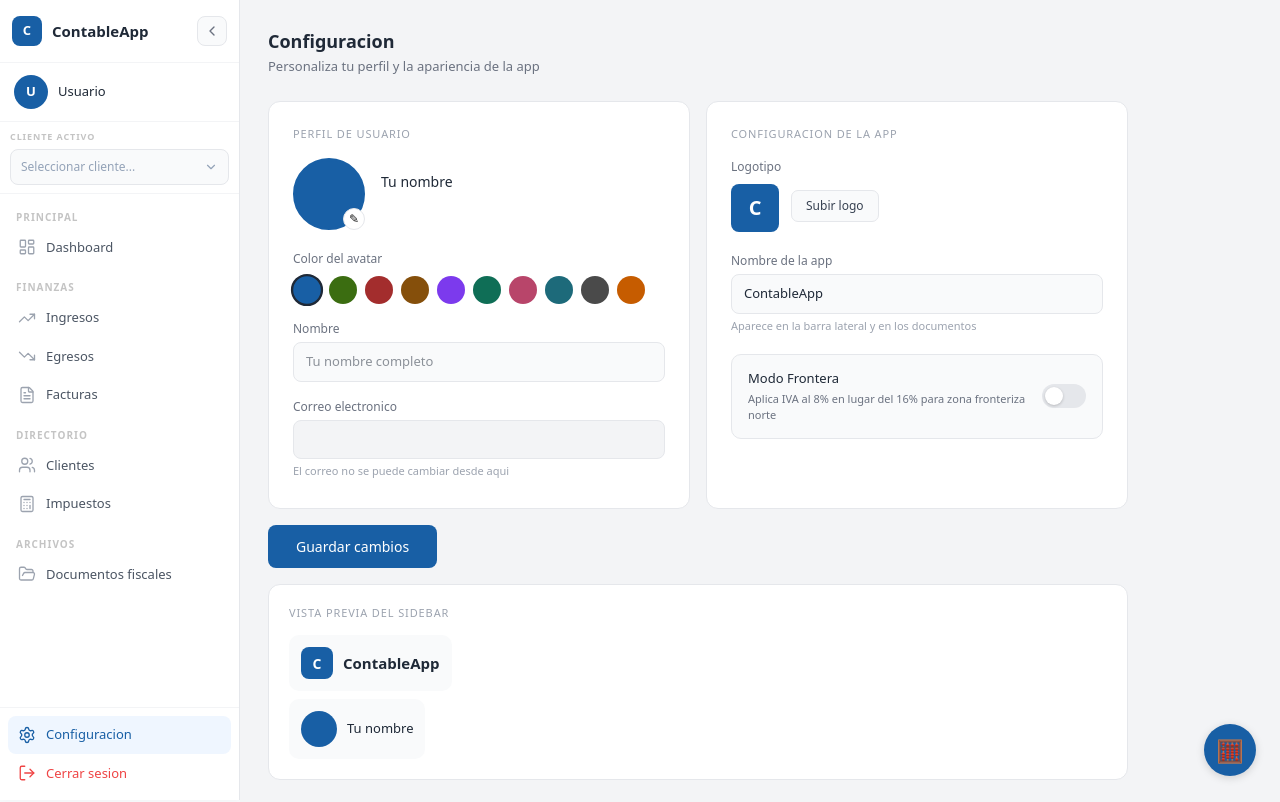
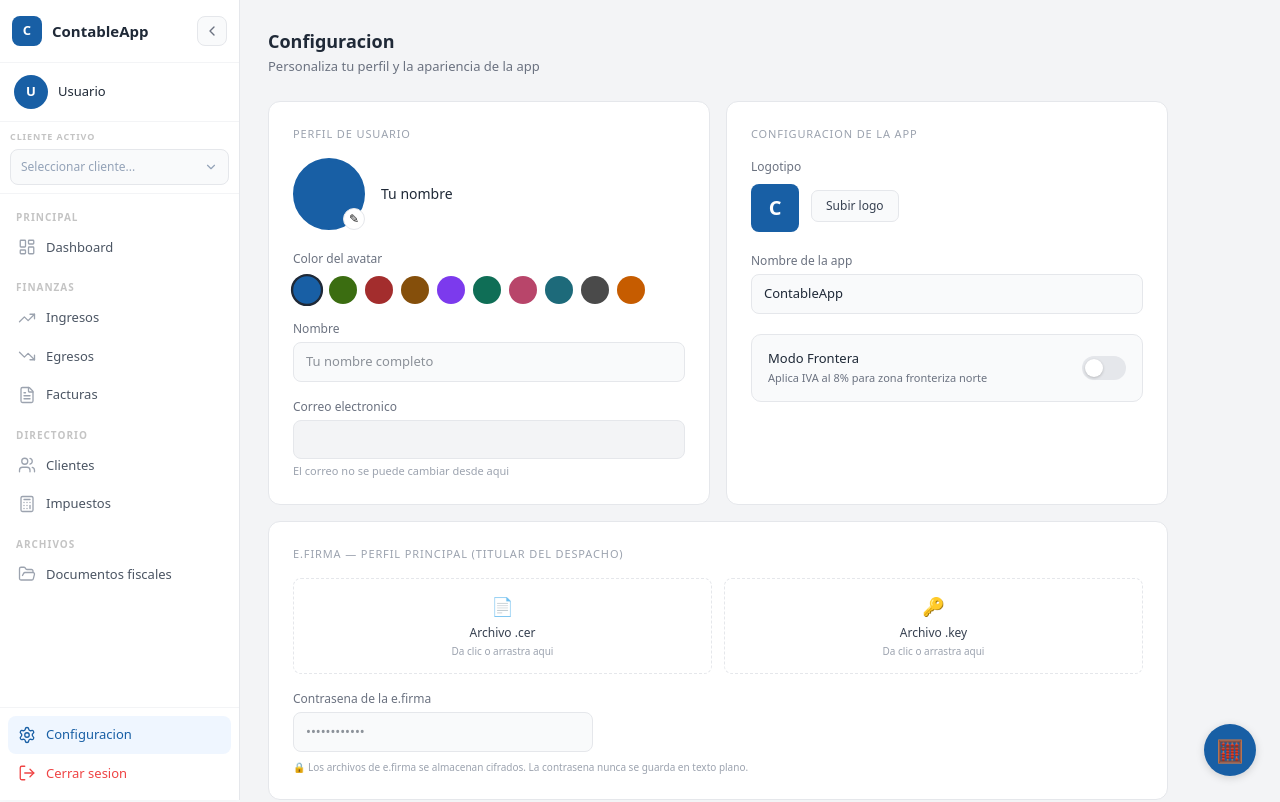
Before and after one commit to lermap52-blip/contable-app, a Next.js app: page /configuracion in a window 1280 px wide. Shown: the top 802 px of the page. Built offline with nearby package versions, Linux system fonts and the light colour scheme.

Commit message:
efirma perfil principal en configuracion

```diff
--- a/app/configuracion/page.js
+++ b/app/configuracion/page.js
@@ -18,8 +18,20 @@ export default function Configuracion() {
   const [modoFrontera, setModoFrontera] = useState(false)
   const [guardando, setGuardando] = useState(false)
   const [exito, setExito] = useState(false)
+
+  // e.firma perfil principal
+  const [cerUploaded, setCerUploaded] = useState(false)
+  const [keyUploaded, setKeyUploaded] = useState(false)
+  const [cerDrag, setCerDrag] = useState(false)
+  const [keyDrag, setKeyDrag] = useState(false)
+  const [vencimientoEfirma, setVencimientoEfirma] = useState('')
+  const [rfcExtraido, setRfcExtraido] = useState('')
+  const [password, setPassword] = useState('')
+
   const avatarRef = useRef()
   const logoRef = useRef()
+  const cerRef = useRef()
+  const keyRef = useRef()
 
   useEffect(() => {
     supabase.auth.getUser().then(({ data }) => {
@@ -38,26 +50,86 @@ export default function Configuracion() {
       if (c.appNombre) setAppNombre(c.appNombre)
       if (c.modoFrontera !== undefined) setModoFrontera(c.modoFrontera)
       if (c.nombre) setNombre(c.nombre)
+      if (c.vencimientoEfirma) setVencimientoEfirma(c.vencimientoEfirma)
+      if (c.rfcExtraido) setRfcExtraido(c.rfcExtraido)
+      if (c.cerUploaded) setCerUploaded(c.cerUploaded)
+      if (c.keyUploaded) setKeyUploaded(c.keyUploaded)
     }
   }, [])
+
+  const leerCer = (file) => {
+    const reader = new FileReader()
+    reader.onload = e => {
+      try {
+        const bytes = new Uint8Array(e.target.result)
+        let rfc = ''
+        for (let i = 0; i < bytes.length - 13; i++) {
+          let chunk = ''
+          for (let j = 0; j < 13; j++) chunk += String.fromCharCode(bytes[i + j])
+          if (/^[A-Z&]{4}\d{6}[A-Z0-9]{3}$/.test(chunk)) { rfc = chunk; break }
+        }
+        if (!rfc) {
+          for (let i = 0; i < bytes.length - 12; i++) {
+            let chunk = ''
+            for (let j = 0; j < 12; j++) chunk += String.fromCharCode(bytes[i + j])
+            if (/^[A-Z]{3}\d{6}[A-Z0-9]{3}$/.test(chunk)) { rfc = chunk; break }
+          }
+        }
+        const fechas = []
+        for (let i = 0; i < bytes.length - 13; i++) {
+          if (bytes[i] === 0x18 && bytes[i+1] === 0x0F) {
+            let fecha = ''
+            for (let j = 0; j < 15; j++) fecha += String.fromCharCode(bytes[i+2+j])
+            if (/^20\d{12}Z$/.test(fecha)) fechas.push(fecha)
+          }
+          if (bytes[i] === 0x17 && bytes[i+1] === 0x0D) {
+            let fecha = ''
+            for (let j = 0; j < 13; j++) fecha += String.fromCharCode(bytes[i+2+j])
+            if (/^\d{12}Z$/.test(fecha)) {
+              const yy = parseInt(fecha.slice(0,2))
+              const fullYear = yy >= 50 ? `19${fecha.slice(0,2)}` : `20${fecha.slice(0,2)}`
+              fechas.push(fullYear + fecha.slice(2))
+            }
+          }
+        }
+        let vence = ''
+        if (fechas.length >= 2) {
+          const raw = fechas[1]
+          vence = `${raw.slice(0,4)}-${raw.slice(4,6)}-${raw.slice(6,8)}`
+        }
+        if (rfc) setRfcExtraido(rfc)
+        if (vence) setVencimientoEfirma(vence)
+        setCerUploaded(true)
+      } catch { setCerUploaded(true) }
+    }
+    reader.readAsArrayBuffer(file)
+  }
+
+  const handleCer = (files) => {
+    const file = Array.from(files).find(f => f.name.endsWith('.cer'))
+    if (file) leerCer(file)
+  }
+
+  const handleKey = (files) => {
+    const file = Array.from(files).find(f => f.name.endsWith('.key'))
+    if (file) setKeyUploaded(true)
+  }
 
   const handleAvatarImg = (files) => {
     const file = files[0]
     if (!file) return
-    const url = URL.createObjectURL(file)
-    setAvatarImg(url)
+    setAvatarImg(URL.createObjectURL(file))
   }
 
   const handleLogoImg = (files) => {
     const file = files[0]
     if (!file) return
-    const url = URL.createObjectURL(file)
-    setLogoImg(url)
+    setLogoImg(URL.createObjectURL(file))
   }
 
   const guardar = async () => {
     setGuardando(true)
-    const config = { nombre, avatarColor, appNombre, modoFrontera }
+    const config = { nombre, avatarColor, appNombre, modoFrontera, vencimientoEfirma, rfcExtraido, cerUploaded, keyUploaded }
     localStorage.setItem('config_app', JSON.stringify(config))
     await supabase.auth.updateUser({ data: { nombre, avatarColor, appNombre, modoFrontera } })
     window.dispatchEvent(new CustomEvent('config_actualizada', { detail: config }))
@@ -68,18 +140,20 @@ export default function Configuracion() {
 
   const inicial = nombre ? nombre.charAt(0).toUpperCase() : email.charAt(0).toUpperCase()
 
+  const diasVencimiento = vencimientoEfirma ? Math.ceil((new Date(vencimientoEfirma) - new Date()) / (1000*60*60*24)) : null
+  const alertaEfirma = diasVencimiento !== null && diasVencimiento <= 30
+
   return (
     <div style={{padding:28,fontFamily:'system-ui,sans-serif',background:'#f3f4f6',minHeight:'100vh'}}>
       <div style={{fontSize:18,fontWeight:600,color:'#1f2937',marginBottom:2}}>Configuracion</div>
       <div style={{fontSize:13,color:'#6b7280',marginBottom:24}}>Personaliza tu perfil y la apariencia de la app</div>
 
-      <div style={{display:'grid',gridTemplateColumns:'1fr 1fr',gap:16,maxWidth:860}}>
+      <div style={{display:'grid',gridTemplateColumns:'1fr 1fr',gap:16,maxWidth:900}}>
 
         {/* Perfil */}
         <div style={{background:'white',borderRadius:12,border:'0.5px solid #e5e7eb',padding:24}}>
           <div style={{fontSize:11,fontWeight:500,color:'#9ca3af',textTransform:'uppercase',letterSpacing:'0.08em',marginBottom:16}}>Perfil de usuario</div>
 
-          {/* Avatar */}
           <div style={{display:'flex',alignItems:'center',gap:16,marginBottom:20}}>
             <div style={{position:'relative'}}>
               {avatarImg ? (
@@ -98,13 +172,10 @@ export default function Configuracion() {
             <div>
               <div style={{fontSize:14,fontWeight:500,color:'#1f2937',marginBottom:2}}>{nombre || 'Tu nombre'}</div>
               <div style={{fontSize:12,color:'#9ca3af'}}>{email}</div>
-              <button onClick={() => { setAvatarImg(null) }} style={{fontSize:11,color:'#A32D2D',background:'none',border:'none',cursor:'pointer',padding:0,marginTop:4}}>
-                {avatarImg ? 'Quitar foto' : ''}
-              </button>
+              {avatarImg && <button onClick={() => setAvatarImg(null)} style={{fontSize:11,color:'#A32D2D',background:'none',border:'none',cursor:'pointer',padding:0,marginTop:4}}>Quitar foto</button>}
             </div>
           </div>
 
-          {/* Color avatar */}
           <div style={{marginBottom:16}}>
             <label style={{display:'block',fontSize:12,color:'#6b7280',marginBottom:8}}>Color del avatar</label>
             <div style={{display:'flex',gap:8,flexWrap:'wrap'}}>
@@ -116,15 +187,13 @@ export default function Configuracion() {
             </div>
           </div>
 
-          {/* Nombre */}
           <div style={{marginBottom:16}}>
             <label style={{display:'block',fontSize:12,color:'#6b7280',marginBottom:4}}>Nombre</label>
             <input value={nombre} onChange={e => setNombre(e.target.value)} placeholder="Tu nombre completo"
               style={{width:'100%',padding:'9px 12px',border:'0.5px solid #e5e7eb',borderRadius:8,fontSize:13,color:'#1f2937',outline:'none',background:'#f9fafb',boxSizing:'border-box'}} />
           </div>
 
-          {/* Email */}
-          <div style={{marginBottom:4}}>
+          <div>
             <label style={{display:'block',fontSize:12,color:'#6b7280',marginBottom:4}}>Correo electronico</label>
             <input value={email} readOnly
               style={{width:'100%',padding:'9px 12px',border:'0.5px solid #e5e7eb',borderRadius:8,fontSize:13,color:'#9ca3af',outline:'none',background:'#f3f4f6',boxSizing:'border-box'}} />
@@ -136,7 +205,6 @@ export default function Configuracion() {
         <div style={{background:'white',borderRadius:12,border:'0.5px solid #e5e7eb',padding:24}}>
           <div style={{fontSize:11,fontWeight:500,color:'#9ca3af',textTransform:'uppercase',letterSpacing:'0.08em',marginBottom:16}}>Configuracion de la app</div>
 
-          {/* Logo */}
           <div style={{marginBottom:20}}>
             <label style={{display:'block',fontSize:12,color:'#6b7280',marginBottom:8}}>Logotipo</label>
             <div style={{display:'flex',alignItems:'center',gap:12}}>
@@ -158,20 +226,17 @@ export default function Configuracion() {
             </div>
           </div>
 
-          {/* Nombre app */}
           <div style={{marginBottom:20}}>
             <label style={{display:'block',fontSize:12,color:'#6b7280',marginBottom:4}}>Nombre de la app</label>
             <input value={appNombre} onChange={e => setAppNombre(e.target.value)} placeholder="Nombre de tu plataforma"
               style={{width:'100%',padding:'9px 12px',border:'0.5px solid #e5e7eb',borderRadius:8,fontSize:13,color:'#1f2937',outline:'none',background:'#f9fafb',boxSizing:'border-box'}} />
-            <div style={{fontSize:11,color:'#9ca3af',marginTop:4}}>Aparece en la barra lateral y en los documentos</div>
           </div>
 
-          {/* Modo frontera */}
           <div style={{background:'#f9fafb',borderRadius:10,padding:'14px 16px',border:'0.5px solid #e5e7eb'}}>
             <div style={{display:'flex',alignItems:'center',justifyContent:'space-between'}}>
               <div>
                 <div style={{fontSize:13,fontWeight:500,color:'#1f2937',marginBottom:2}}>Modo Frontera</div>
-                <div style={{fontSize:11,color:'#6b7280'}}>Aplica IVA al 8% en lugar del 16% para zona fronteriza norte</div>
+                <div style={{fontSize:11,color:'#6b7280'}}>Aplica IVA al 8% para zona fronteriza norte</div>
               </div>
               <button onClick={() => setModoFrontera(!modoFrontera)}
                 style={{width:44,height:24,borderRadius:12,background:modoFrontera?'#185FA5':'#e5e7eb',border:'none',cursor:'pointer',position:'relative',transition:'background 0.2s',flexShrink:0}}>
@@ -180,36 +245,103 @@ export default function Configuracion() {
             </div>
             {modoFrontera && (
               <div style={{marginTop:10,fontSize:11,color:'#185FA5',background:'#E6F1FB',borderRadius:7,padding:'6px 10px'}}>
-                Modo Frontera activo · IVA 8% aplicado automaticamente en calculos y facturas
+                Modo Frontera activo · IVA 8% aplicado automaticamente
               </div>
             )}
           </div>
         </div>
       </div>
 
+      {/* e.firma perfil principal */}
+      <div style={{background:'white',borderRadius:12,border:'0.5px solid #e5e7eb',padding:24,maxWidth:900,marginTop:16}}>
+        <div style={{fontSize:11,fontWeight:500,color:'#9ca3af',textTransform:'uppercase',letterSpacing:'0.08em',marginBottom:16}}>
+          e.firma — Perfil principal (Titular del despacho)
+        </div>
+
+        {alertaEfirma && (
+          <div style={{background:'#fffbeb',border:'0.5px solid #fde68a',borderRadius:8,padding:'10px 14px',marginBottom:16,display:'flex',alignItems:'center',gap:8}}>
+            <span style={{fontSize:16}}>⚠️</span>
+            <div>
+              <div style={{fontSize:13,fontWeight:500,color:'#92400e'}}>
+                {diasVencimiento <= 0 ? 'e.firma vencida' : `e.firma vence en ${diasVencimiento} dias`}
+              </div>
+              <div style={{fontSize:11,color:'#b45309'}}>Renueva tu e.firma en el SAT antes de que expire</div>
+            </div>
+          </div>
+        )}
+
+        {cerUploaded && (
+          <div style={{background:'#EAF3DE',border:'0.5px solid #3B6D11',borderRadius:8,padding:'10px 14px',marginBottom:16,display:'grid',gridTemplateColumns:'1fr 1fr 1fr',gap:12}}>
+            <div>
+              <div style={{fontSize:10,color:'#3B6D11',fontWeight:500,marginBottom:2}}>RFC extraido</div>
+              <div style={{fontSize:13,fontWeight:600,color:'#1f2937',fontFamily:'monospace'}}>{rfcExtraido || '—'}</div>
+            </div>
+            <div>
+              <div style={{fontSize:10,color:'#3B6D11',fontWeight:500,marginBottom:2}}>Vencimiento</div>
+              <div style={{fontSize:13,fontWeight:600,color:alertaEfirma?'#d97706':'#1f2937'}}>{vencimientoEfirma || '—'}</div>
+            </div>
+            <div>
+              <div style={{fontSize:10,color:'#3B6D11',fontWeight:500,marginBottom:2}}>Archivos</div>
+              <div style={{fontSize:13,fontWeight:600,color:'#1f2937'}}>{cerUploaded?'✅':''} .cer {keyUploaded?'✅':''} .key</div>
+            </div>
+          </div>
+        )}
+
+        <div style={{display:'grid',gridTemplateColumns:'1fr 1fr',gap:12,marginBottom:16}}>
+          <input ref={cerRef} type="file" accept=".cer" style={{display:'none'}} onChange={e => handleCer(e.target.files)} />
+          <div
+            onClick={() => cerRef.current.click()}
+            onDragOver={e => { e.preventDefault(); setCerDrag(true) }}
+            onDragLeave={() => setCerDrag(false)}
+            onDrop={e => { e.preventDefault(); setCerDrag(false); handleCer(e.dataTransfer.files) }}
+            style={{border:`1.5px ${cerUploaded?'solid':'dashed'} ${cerDrag?'#185FA5':cerUploaded?'#3B6D11':'#e5e7eb'}`,borderRadius:8,padding:14,textAlign:'center',cursor:'pointer',background:cerUploaded?'#EAF3DE':cerDrag?'#E6F1FB':'white',transition:'all 0.15s'}}>
+            <div style={{fontSize:18,marginBottom:4}}>{cerUploaded?'✅':'📄'}</div>
+            <div style={{fontSize:12,fontWeight:500,color:cerUploaded?'#3B6D11':'#374151'}}>{cerUploaded?'Certificado .cer cargado':'Archivo .cer'}</div>
+            <div style={{fontSize:10,color:'#9ca3af',marginTop:2}}>{cerUploaded?'Da clic para reemplazar':'Da clic o arrastra aqui'}</div>
+          </div>
+
+          <input ref={keyRef} type="file" accept=".key" style={{display:'none'}} onChange={e => handleKey(e.target.files)} />
+          <div
+            onClick={() => keyRef.current.click()}
+            onDragOver={e => { e.preventDefault(); setKeyDrag(true) }}
+            onDragLeave={() => setKeyDrag(false)}
+            onDrop={e => { e.preventDefault(); setKeyDrag(false); handleKey(e.dataTransfer.files) }}
+            style={{border:`1.5px ${keyUploaded?'solid':'dashed'} ${keyDrag?'#185FA5':keyUploaded?'#3B6D11':'#e5e7eb'}`,borderRadius:8,padding:14,textAlign:'center',cursor:'pointer',background:keyUploaded?'#EAF3DE':keyDrag?'#E6F1FB':'white',transition:'all 0.15s'}}>
+            <div style={{fontSize:18,marginBottom:4}}>{keyUploaded?'✅':'🔑'}</div>
+            <div style={{fontSize:12,fontWeight:500,color:keyUploaded?'#3B6D11':'#374151'}}>{keyUploaded?'Clave .key cargada':'Archivo .key'}</div>
+            <div style={{fontSize:10,color:'#9ca3af',marginTop:2}}>{keyUploaded?'Da clic para reemplazar':'Da clic o arrastra aqui'}</div>
+          </div>
+        </div>
+
+        <div style={{marginBottom:4}}>
+          <label style={{display:'block',fontSize:12,color:'#6b7280',marginBottom:4}}>Contrasena de la e.firma</label>
+          <input type="password" value={password} onChange={e => setPassword(e.target.value)} placeholder="••••••••••••"
+            style={{width:'100%',padding:'9px 12px',border:'0.5px solid #e5e7eb',borderRadius:8,fontSize:13,color:'#1f2937',outline:'none',background:'#f9fafb',boxSizing:'border-box',maxWidth:300}} />
+        </div>
+        <div style={{fontSize:10,color:'#9ca3af',marginTop:8,display:'flex',alignItems:'center',gap:4}}>
+          🔒 Los archivos de e.firma se almacenan cifrados. La contrasena nunca se guarda en texto plano.
+        </div>
+      </div>
+
       {/* Boton guardar */}
-      <div style={{maxWidth:860,marginTop:16,display:'flex',alignItems:'center',gap:12}}>
+      <div style={{maxWidth:900,marginTop:16,display:'flex',alignItems:'center',gap:12}}>
         <button onClick={guardar} disabled={guardando}
           style={{padding:'11px 28px',background:'#185FA5',color:'white',border:'none',borderRadius:8,fontSize:14,fontWeight:500,cursor:'pointer'}}>
           {guardando ? 'Guardando...' : 'Guardar cambios'}
         </button>
-        {exito && (
-          <span style={{fontSize:13,color:'#3B6D11',display:'flex',alignItems:'center',gap:6}}>
-            ✅ Cambios guardados correctamente
-          </span>
-        )}
+        {exito && <span style={{fontSize:13,color:'#3B6D11'}}>✅ Cambios guardados correctamente</span>}
       </div>
 
       {/* Preview */}
-      <div style={{maxWidth:860,marginTop:16,background:'white',borderRadius:12,border:'0.5px solid #e5e7eb',padding:20}}>
+      <div style={{maxWidth:900,marginTop:16,background:'white',borderRadius:12,border:'0.5px solid #e5e7eb',padding:20}}>
         <div style={{fontSize:11,fontWeight:500,color:'#9ca3af',textTransform:'uppercase',letterSpacing:'0.08em',marginBottom:14}}>Vista previa del sidebar</div>
-        <div style={{display:'flex',alignItems:'center',gap:10,padding:'12px',background:'#f9fafb',borderRadius:10,width:'fit-content'}}>
-          <div style={{width:32,height:32,minWidth:32,borderRadius:8,background:avatarColor,display:'flex',alignItems:'center',justifyContent:'center',fontSize:14,color:'white',fontWeight:700,overflow:'hidden'}}>
-            {logoImg ? <img src={logoImg} style={{width:32,height:32,objectFit:'contain'}} /> : appNombre.charAt(0)}
+        <div style={{display:'flex',alignItems:'center',gap:10,padding:'12px',background:'#f9fafb',borderRadius:10,width:'fit-content',marginBottom:8}}>
+          <div style={{width:32,height:32,minWidth:32,borderRadius:8,background:avatarColor,display:'flex',alignItems:'center',justifyContent:'center',fontSize:14,color:'white',fontWeight:700}}>
+            {appNombre.charAt(0)}
           </div>
           <span style={{fontSize:15,fontWeight:600,color:'#1f2937'}}>{appNombre}</span>
         </div>
-        <div style={{display:'flex',alignItems:'center',gap:10,padding:'12px',marginTop:8,background:'#f9fafb',borderRadius:10,width:'fit-content'}}>
+        <div style={{display:'flex',alignItems:'center',gap:10,padding:'12px',background:'#f9fafb',borderRadius:10,width:'fit-content'}}>
           {avatarImg ? (
             <img src={avatarImg} style={{width:36,height:36,borderRadius:'50%',objectFit:'cover'}} />
           ) : (
```
